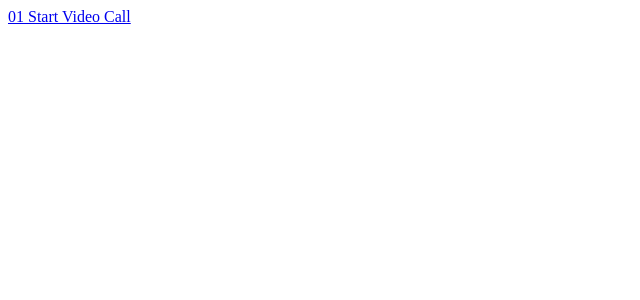
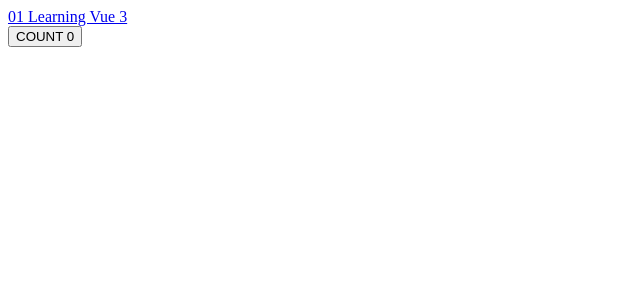
Before and after one commit to 1Mill/agora-start-a-video-call, a Vue app: page /01-learning-vue-3 in a window 1280 px wide. Before the commit this address had no page. Shown: the top 300 px of the page, without its empty margins (0-640 px from the left). Built offline with nearby package versions, Linux system fonts and the light colour scheme.

Commit message:
Rename file to learn vue 3

```diff
--- a/src/App.vue
+++ b/src/App.vue
@@ -1,7 +1,7 @@
 <template>
 	<nav>
-		<router-link :to="{ name: '01-start-video-call' }">
-			01 Start Video Call
+		<router-link :to="{ name: '01-learning-vue-3' }">
+			01 Learning Vue 3
 		</router-link>
 	</nav>
 	<router-view/>
--- a/src/router/index.js
+++ b/src/router/index.js
@@ -7,9 +7,9 @@ const routes = [
 		path: '/',
 	},
 	{
-		component: () => import(/* webpackChunkName: "01-start-video-call" */ '@/views/01-start-video-call.vue'),
-		name: '01-start-video-call',
-		path: '/01-start-video-call',
+		component: () => import(/* webpackChunkName: "01-learning-vue-3" */ '@/views/01-learning-vue-3.vue'),
+		name: '01-learning-vue-3',
+		path: '/01-learning-vue-3',
 	},
 ]
 
--- /dev/null
+++ b/src/views/01-learning-vue-3.vue
@@ -0,0 +1,16 @@
+<script setup>
+import { ref } from 'vue'
+
+
+const count = ref(0)
+
+function increment() {
+	count.value++
+}
+</script>
+
+<template>
+<button @click="increment">
+	COUNT {{ count }}
+</button>
+</template>
--- a/src/views/01-start-video-call.vue
+++ /dev/null
@@ -1,3 +0,0 @@
-<template>
-	<h1>KLSDFLKDSJFLK</h1>
-</template>
```
